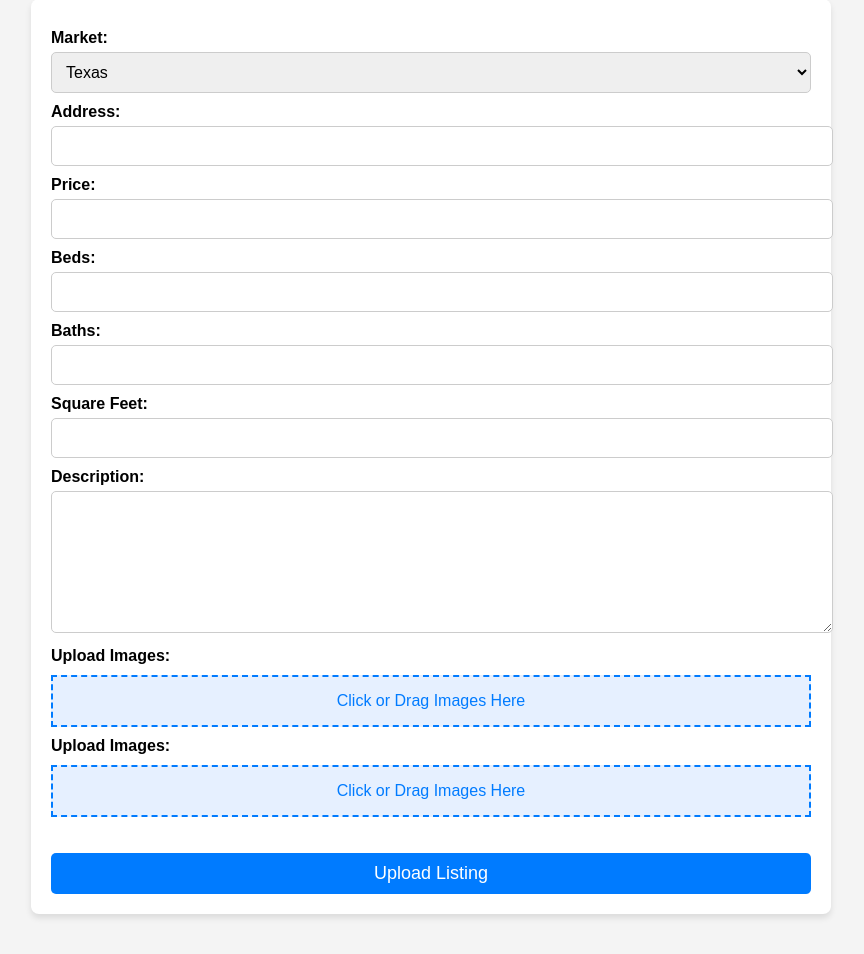
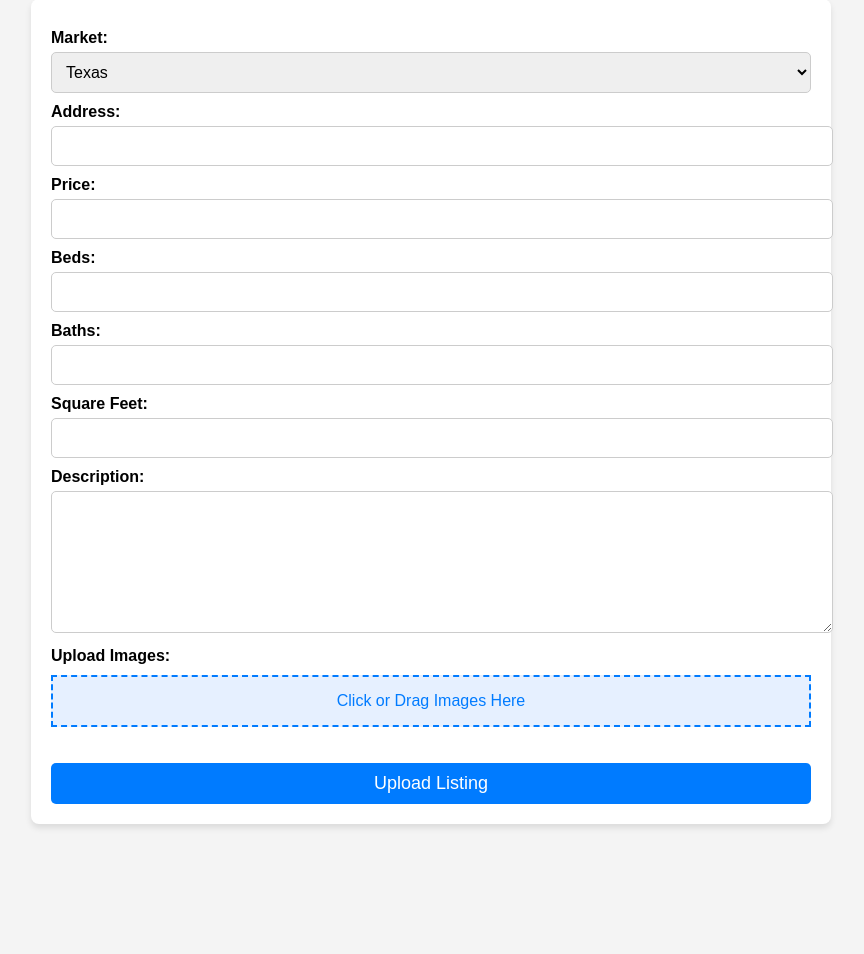
Before and after one commit to n-hrynkiw/nhrealtysolutions, a Flask app: page /admin.html in a window 1280 px wide. Shown: the part 109-1063 px from the top of the page, without its empty margins (209-1073 px from the left). After the commit the page ends 937 px from the top, so only its background shows below. Run offline with Flask 3, Linux system fonts and the light colour scheme.

Commit message:
“building”

```diff
--- a/templates/admin.html
+++ b/templates/admin.html
@@ -105,12 +105,6 @@
             <span>Click or Drag Images Here</span>
             <input type="file" id="images" name="images" multiple>
         </div>
-
-        <label>Upload Images:</label>
-        <div class="file-input" onclick="document.getElementById('images').click();">
-            <span>Click or Drag Images Here</span>
-            <input type="file" id="images" name="images" multiple>
-        </div>
         <ul id="file-list"></ul> <!-- This will show uploaded file names -->
 
 
```
